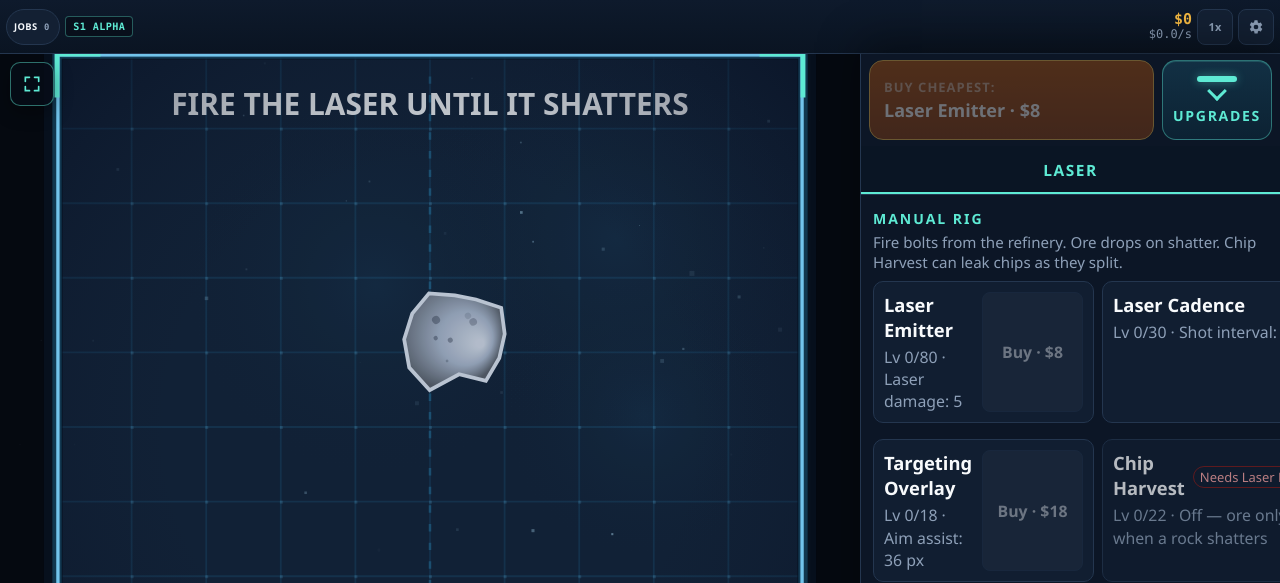
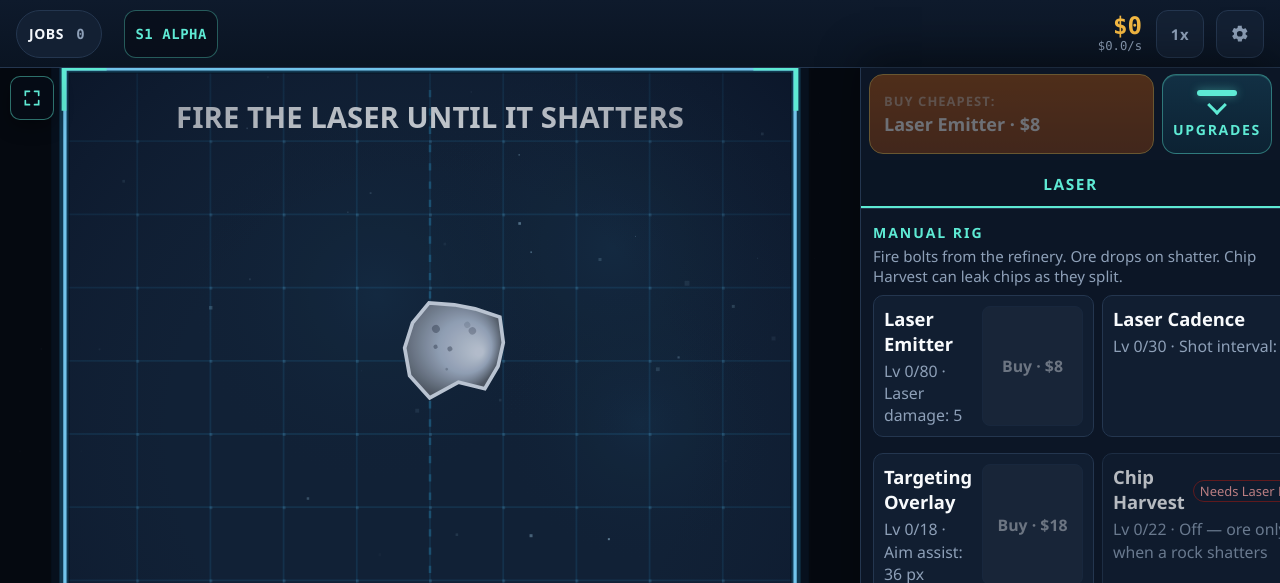
Before and after one commit to OmegarusDev/ricochet-mining, a plain HTML site: page index.html in a window 1280 px wide. Shown: the top 583 px of the page. Drawn offline with Linux system fonts and the light colour scheme; animation ran at ten frames a second.

Commit message:
Give the HUD larger tap targets, a clearer cash stack, and a bit more space after Jobs.
Co-authored-by: Cursor <cursoragent@cursor.com>

```diff
--- a/css/style.css
+++ b/css/style.css
@@ -15,7 +15,7 @@
   --font: 'Segoe UI', system-ui, sans-serif;
   --mono: ui-monospace, SFMono-Regular, Menlo, monospace;
   --peek: 92px;
-  --hud: 54px;
+  --hud: 68px;
   --safe-t: env(safe-area-inset-top, 0px);
   --safe-b: env(safe-area-inset-bottom, 0px);
   --safe-l: env(safe-area-inset-left, 0px);
@@ -73,11 +73,12 @@ body {
 }
 
 #hud {
-  --hud-fs: 13;
+  --hud-fs: 16;
+  --hud-tap: 44px;
   display: flex;
   align-items: center;
-  gap: 5px;
-  padding: var(--safe-t) 6px 0 6px;
+  gap: 8px;
+  padding: var(--safe-t) 10px 0 10px;
   min-width: 0;
   min-height: calc(var(--hud) + var(--safe-t));
   overflow: hidden;
@@ -89,17 +90,18 @@ body {
 
 #btn-speed {
   flex: 0 0 auto;
-  min-width: 36px;
-  min-height: 36px;
-  padding: 0 6px;
+  min-width: var(--hud-tap);
+  min-height: var(--hud-tap);
+  height: var(--hud-tap);
+  padding: 0 10px;
   border: 1px solid var(--line);
   background: #132033;
   color: var(--muted);
   font: inherit;
-  font-size: 0.85em;
+  font-size: 0.88em;
   font-weight: 800;
-  letter-spacing: 0.02em;
-  border-radius: 8px;
+  letter-spacing: 0.04em;
+  border-radius: 12px;
   cursor: pointer;
 }
 
@@ -114,15 +116,16 @@ body {
   flex: 0 0 auto;
   margin-left: auto;
   min-width: 0;
+  padding: 0 2px;
   text-align: right;
-  line-height: 1.05;
+  line-height: 1.12;
   letter-spacing: 0;
 }
 
 .hud-cash {
   font-family: var(--mono);
   font-weight: 700;
-  font-size: 1.15em;
+  font-size: 1.42em;
   letter-spacing: 0;
   color: var(--gold);
   font-variant-numeric: tabular-nums;
@@ -131,7 +134,7 @@ body {
 
 .hud-rate {
   font-family: var(--mono);
-  font-size: 0.92em;
+  font-size: 0.72em;
   letter-spacing: 0;
   color: var(--muted);
   white-space: nowrap;
@@ -143,16 +146,17 @@ body {
   background: #132033;
   color: var(--text);
   font: inherit;
-  font-size: 0.72em;
+  font-size: 0.82em;
   font-weight: 800;
   letter-spacing: 0.04em;
   text-transform: uppercase;
-  padding: 4px 7px;
-  min-height: 36px;
+  padding: 0 12px;
+  min-height: var(--hud-tap);
+  height: var(--hud-tap);
   border-radius: 999px;
   display: flex;
   align-items: center;
-  gap: 4px;
+  gap: 8px;
   cursor: pointer;
 }
 
@@ -163,10 +167,10 @@ body {
 }
 
 #job-pip {
-  min-width: 1.2em;
+  min-width: 1.25em;
   text-align: center;
   font-family: var(--mono);
-  font-size: 0.95em;
+  font-size: 1em;
 }
 
 #btn-jobs:not(.ready) #job-pip {
@@ -175,15 +179,20 @@ body {
 
 #btn-settings {
   flex: 0 0 auto;
-  width: 36px;
-  height: 36px;
+  width: var(--hud-tap);
+  height: var(--hud-tap);
   border: 1px solid var(--line);
   background: #132033;
   color: var(--muted);
-  border-radius: 8px;
+  border-radius: 12px;
   display: grid;
   place-items: center;
   cursor: pointer;
+}
+
+#btn-settings svg {
+  width: calc(var(--hud-fs) * 1.15px);
+  height: calc(var(--hud-fs) * 1.15px);
 }
 
 #canvas-wrap {
@@ -240,16 +249,21 @@ body {
 #sector-badge {
   flex: 0 0 auto;
   z-index: 3;
+  display: flex;
+  align-items: center;
+  min-height: var(--hud-tap);
+  height: var(--hud-tap);
+  margin-left: 10px;
   font-family: var(--mono);
-  font-size: 0.78em;
+  font-size: 0.82em;
   font-weight: 700;
   letter-spacing: 0.04em;
   text-transform: uppercase;
   color: var(--cyan);
   border: 1px solid rgba(94, 234, 212, 0.35);
   background: rgba(7, 13, 24, 0.72);
-  padding: 4px 7px;
-  border-radius: 4px;
+  padding: 0 10px;
+  border-radius: 12px;
   pointer-events: none;
   white-space: nowrap;
 }
@@ -1075,7 +1089,12 @@ textarea:focus-visible {
   }
 
   #hud {
+    --hud-fs: 17;
+    --hud-tap: 48px;
     grid-column: 1 / -1;
+    gap: 12px;
+    padding-left: 16px;
+    padding-right: 16px;
   }
 
   #canvas-wrap {
--- a/index.html
+++ b/index.html
@@ -15,7 +15,7 @@
   <link rel="manifest" href="./manifest.json" />
   <link rel="icon" href="./icons/favicon.svg" type="image/svg+xml" />
   <link rel="apple-touch-icon" href="./icons/apple-touch-icon.png" />
-  <link rel="stylesheet" href="./css/style.css?v=41" />
+  <link rel="stylesheet" href="./css/style.css?v=44" />
   <style>
     html, body, #app, #canvas-wrap, #playfield, #game-canvas {
       background: #070d18;
@@ -36,7 +36,7 @@
       </div>
       <button id="btn-speed" type="button" aria-pressed="false" title="Toggle 2x speed">1x</button>
       <button id="btn-settings" type="button" aria-label="Settings" title="Settings">
-        <svg viewBox="0 0 24 24" width="16" height="16" aria-hidden="true">
+        <svg viewBox="0 0 24 24" width="18" height="18" aria-hidden="true">
           <path fill="currentColor" d="M19.14 12.94c.04-.31.06-.63.06-.94s-.02-.63-.06-.94l2.03-1.58a.5.5 0 0 0 .12-.64l-1.92-3.32a.5.5 0 0 0-.6-.22l-2.39.96a7.03 7.03 0 0 0-1.63-.94l-.36-2.54A.5.5 0 0 0 13.9 2h-3.8a.5.5 0 0 0-.5.42l-.36 2.54c-.59.22-1.14.53-1.63.94l-2.39-.96a.5.5 0 0 0-.6.22L2.8 8.84a.5.5 0 0 0 .12.64L4.95 11.06c-.04.31-.06.63-.06.94s.02.63.06.94L2.92 14.52a.5.5 0 0 0-.12.64l1.92 3.32c.13.23.4.32.6.22l2.39-.96c.49.41 1.04.72 1.63.94l.36 2.54c.05.24.26.42.5.42h3.8c.24 0 .45-.18.5-.42l.36-2.54c.59-.22 1.14-.53 1.63-.94l2.39.96c.23.1.47 0 .6-.22l1.92-3.32a.5.5 0 0 0-.12-.64l-2.03-1.58zM12 15.5A3.5 3.5 0 1 1 12 8.5a3.5 3.5 0 0 1 0 7z"/>
         </svg>
       </button>
@@ -221,6 +221,6 @@
       document.body.appendChild(box);
     });
   </script>
-  <script type="module" src="./js/main.js?v=41"></script>
+  <script type="module" src="./js/main.js?v=44"></script>
 </body>
 </html>
--- a/js/ui/Shell.js
+++ b/js/ui/Shell.js
@@ -151,9 +151,10 @@ export class Shell {
     if (!hud) {
       return;
     }
-    let size = 13;
-    hud.style.setProperty('--hud-fs', String(size));
-    while (hud.scrollWidth > hud.clientWidth + 1 && size > 10) {
+    hud.style.removeProperty('--hud-fs');
+    const base = Number.parseFloat(getComputedStyle(hud).getPropertyValue('--hud-fs')) || 16;
+    let size = base;
+    while (hud.scrollWidth > hud.clientWidth + 1 && size > 11) {
       size -= 0.5;
       hud.style.setProperty('--hud-fs', String(size));
     }
--- a/sw.js
+++ b/sw.js
@@ -1,4 +1,4 @@
-const CACHE_NAME = 'ricochet-v41';
+const CACHE_NAME = 'ricochet-v44';
 
 const PRECACHE_URLS = [
   './',
```
